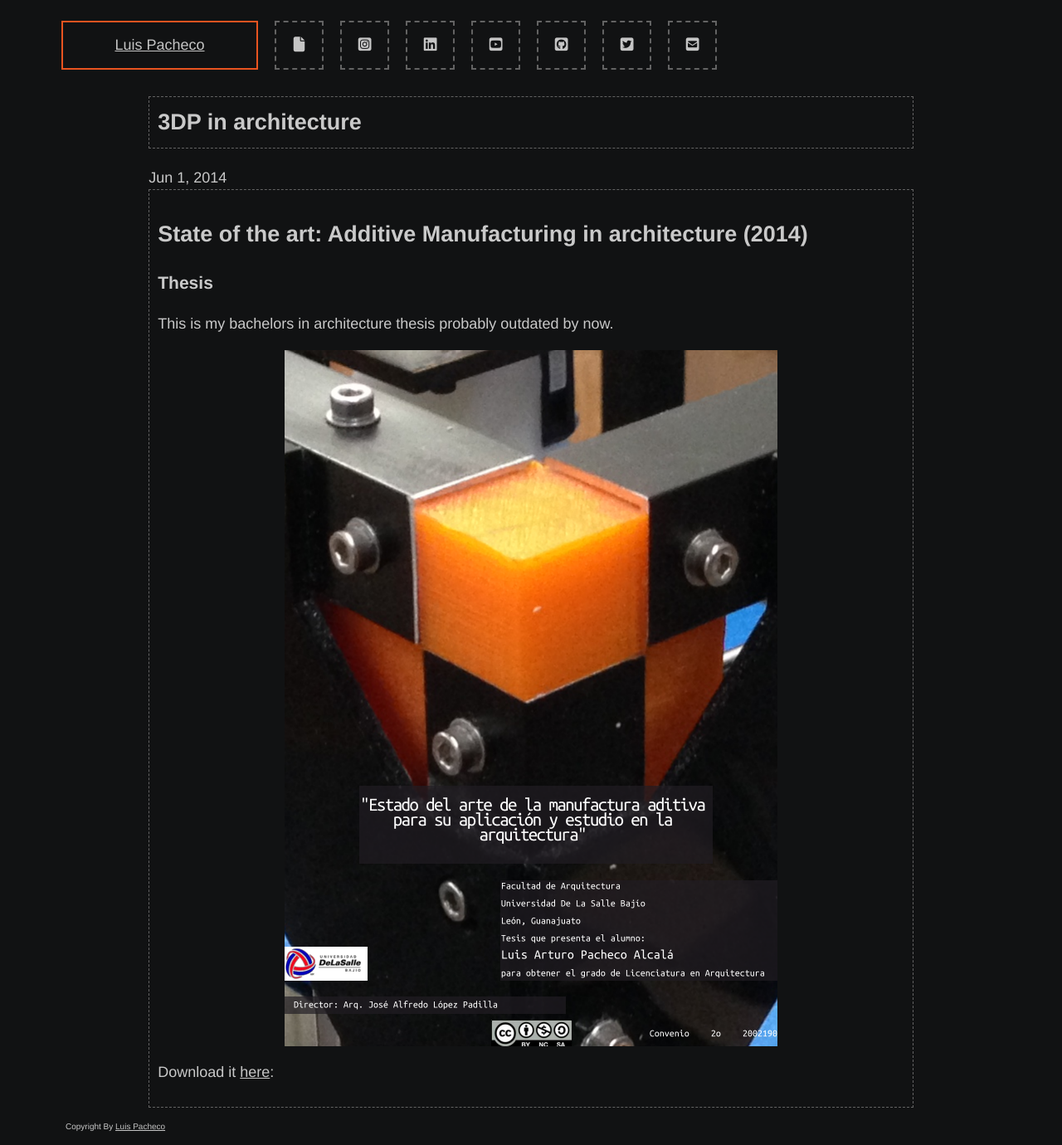
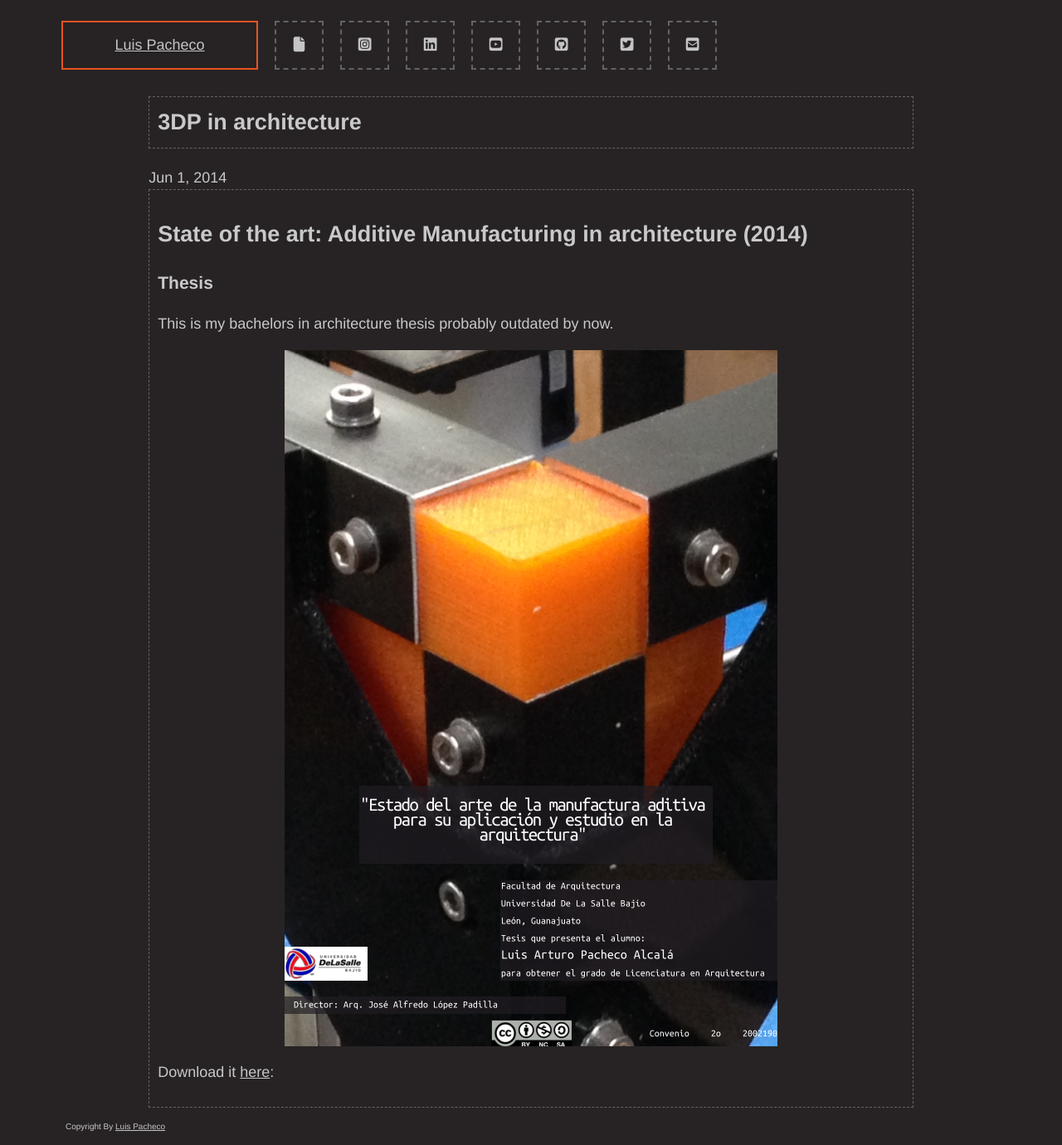
Before and after one commit to luigipacheco/neogrid, a Jekyll site: the page built from _posts/2014-06-01-thesis.md, in a window 1280 px wide. Shown: the whole page at 83% size. Built offline with Jekyll 4.4.1, drawn with Linux system fonts in a browser that asks for light colours; nearby versions of some CDN libraries; some web fonts are replaced.

Commit message:
Update main.css

```diff
--- a/css/main.css
+++ b/css/main.css
@@ -81,7 +81,7 @@
     margin: 15px;
     margin-left: 5%;
     margin-right: 5%;
-    background:#111213;
+    background:#272324;
     color: #c9c9c9;
     /* background-image: url(/assets/images/bg.svg); */
     background-size: 100px;
@@ -207,7 +207,7 @@ time {
 }
 
 .filter-button {
-  background-color: #333;
+  background-color: #272324;
   border: dashed;
   color: #bbbbbb;
   text-align: center;
```
